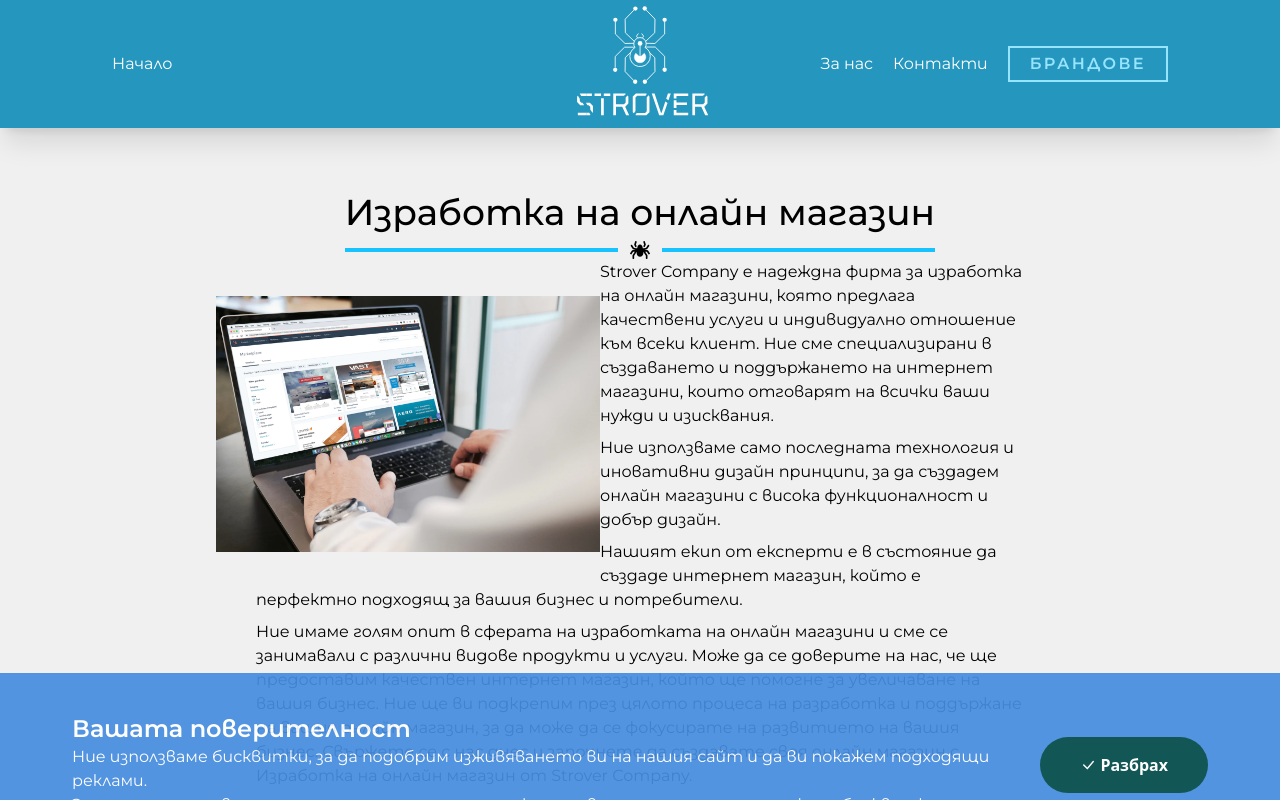
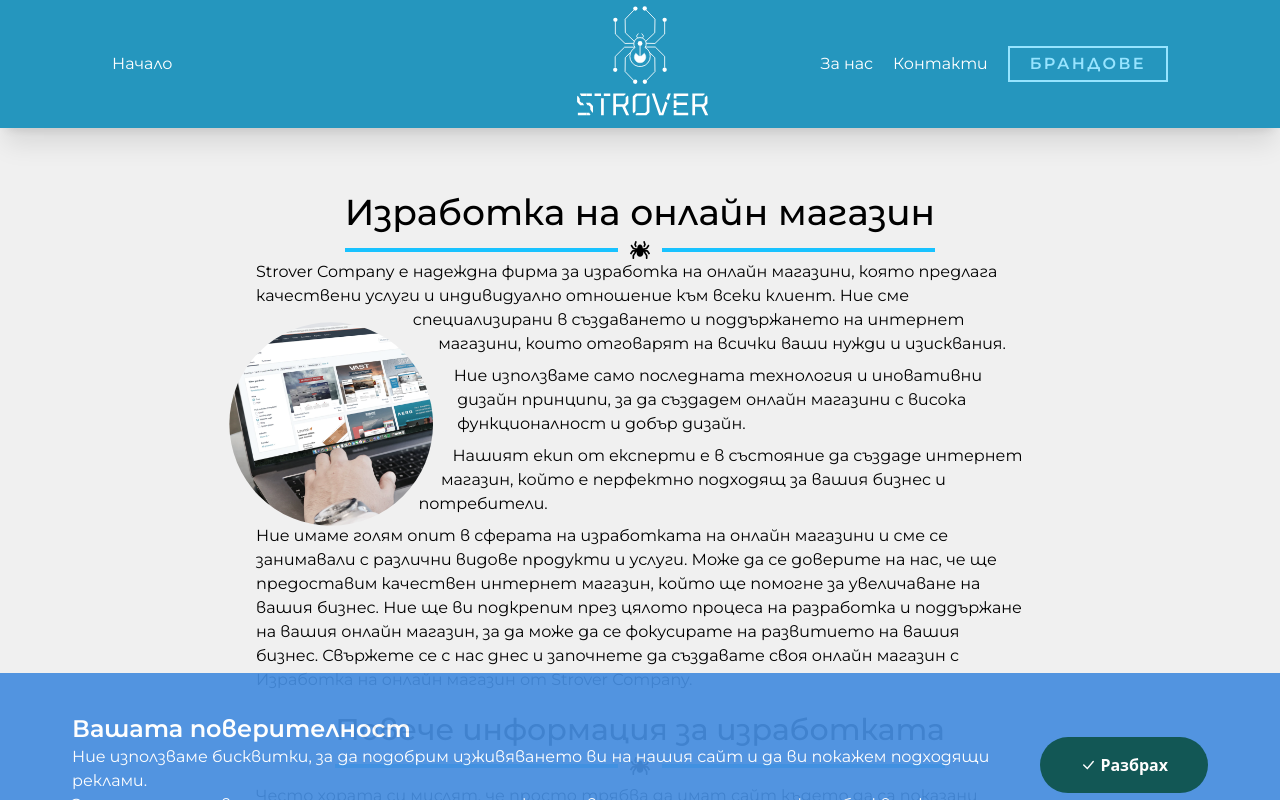
Before and after one commit to StroverIT/Strover, a Next.js app: page /web/ecommerce in a window 1280 px wide. Shown: the top 800 px of the page. Built offline with nearby package versions, Linux system fonts and the light colour scheme; a web font is replaced by a local one.

Commit message:
adding more classess

```diff
--- a/styles/globals.css
+++ b/styles/globals.css
@@ -16,6 +16,14 @@
   --pag-height: 8px;
   --pag-height-active: calc(var(--pag-height) - 4px);
   --border: 0.5vmin solid #3b373c;
+}
+.image-circle {
+  clip-path: circle(30% at 30% 50%);
+  shape-outside: circle(30% at 30% 50%);
+}
+.filterGray {
+  -webkit-filter: grayscale(100%);
+  filter: grayscale(30%);
 }
 html,
 body {
```
